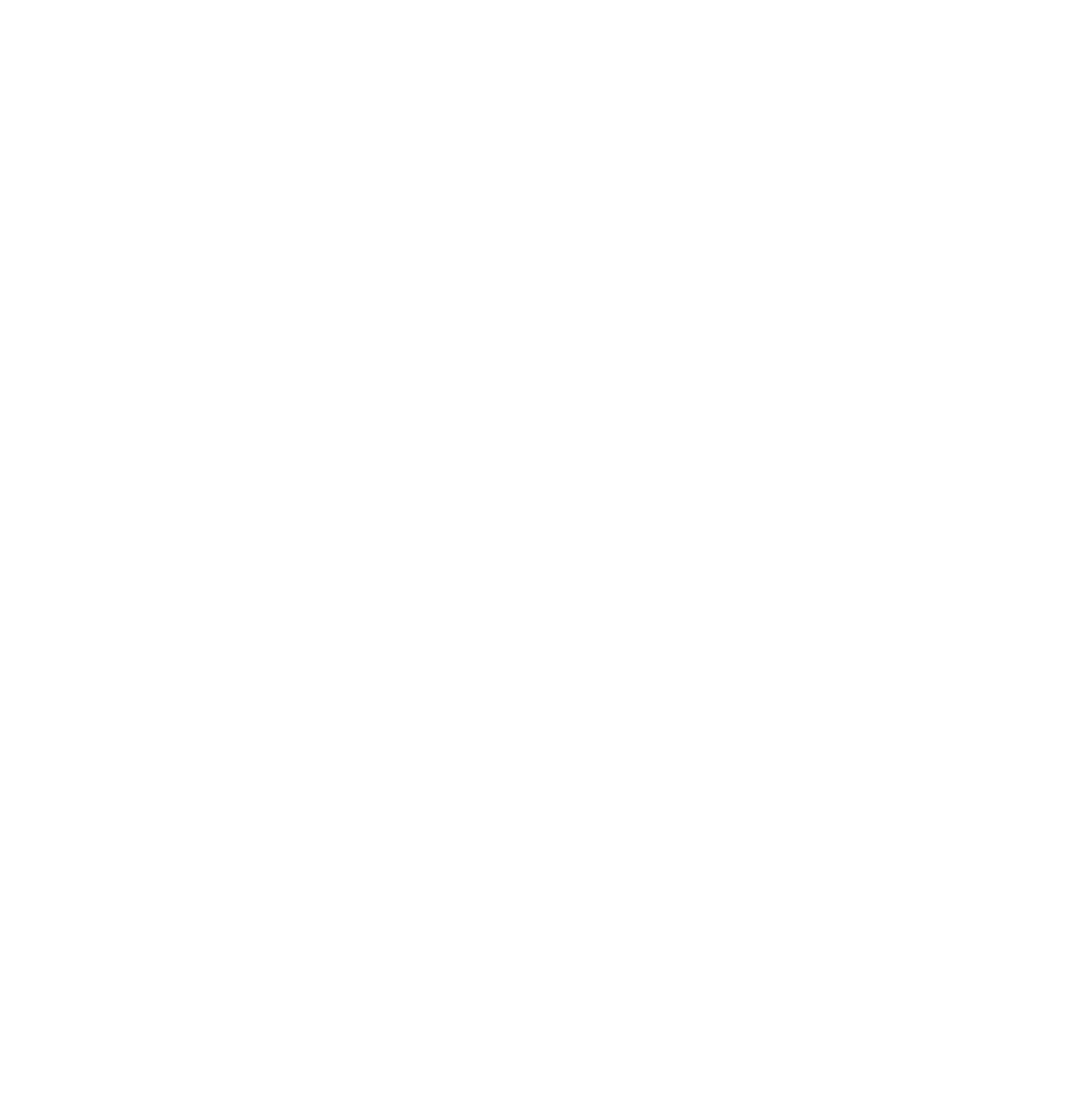
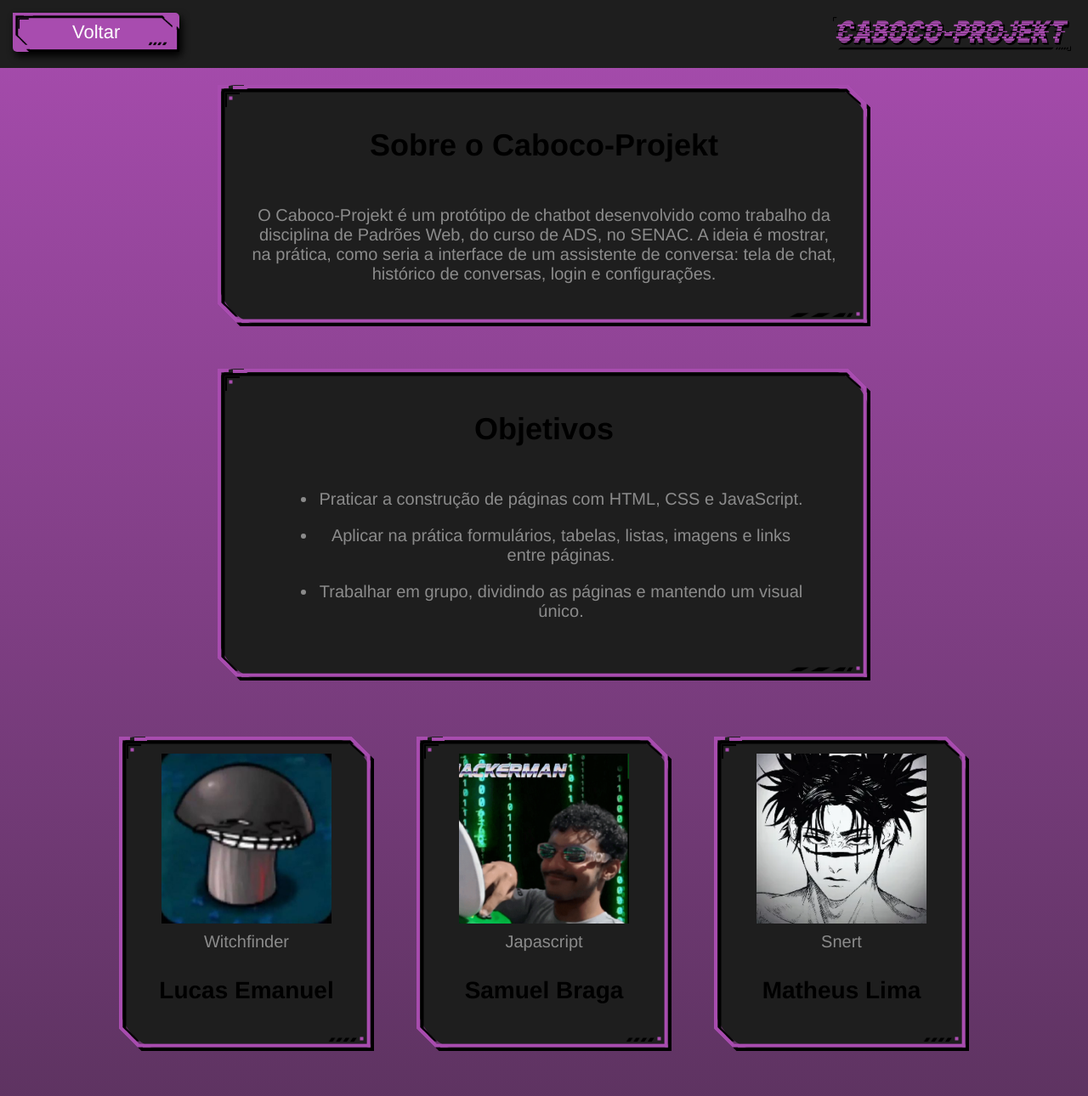
Before and after one commit to w1tchfinder/Caboco-Projekt, a plain HTML site: page Caboco/about.html in a window 1280 px wide. Shown: the top 1290 px of the page at 85% size. Before the commit the page ends 800 px from the top, so only its background shows below. Drawn offline with Linux system fonts and the light colour scheme.

Commit message:
Terminei a minha parte

```diff
--- a/Caboco/about.html
+++ b/Caboco/about.html
@@ -0,0 +1,84 @@
+<!DOCTYPE html>
+<html lang="en">
+<head>
+    <meta charset="UTF-8">
+    <meta name="viewport" content="width=device-width, initial-scale=1.0">
+    <title>Caboco-Projekt | Sobre</title>
+    <link rel="stylesheet" href="../style/style.css">
+    <link rel="icon" type="image/png" href="../img/logo-icone.png">
+</head>
+<body>
+    <div class="gradient about-page">
+        <nav class="about-nav">
+            <a class="buttom" href="index.html" style="margin: 15px 15px;">Voltar</a>
+            <img class="about-nav-logo" src="../img/caboco-projekt-cyber.png" alt="Logo" width="280" height="40">
+        </nav>
+        <main class="about-main">
+            <article class="about-article">
+                <h1>Sobre o Caboco-Projekt</h1>
+                <p>O Caboco-Projekt é um protótipo de chatbot desenvolvido como trabalho da disciplina de Padrões Web, do curso de ADS, no SENAC. A ideia é mostrar, na prática, como seria a interface de um assistente de conversa: tela de chat, histórico de conversas, login e configurações.</p>
+            </article>
+            <article class="about-article" style="margin-top: 50px;">
+                <h1>Objetivos</h1>
+                <ul>
+                    <li>Praticar a construção de páginas com HTML, CSS e JavaScript.</li>
+                    <li>Aplicar na prática formulários, tabelas, listas, imagens e links entre páginas.</li>
+                    <li>Trabalhar em grupo, dividindo as páginas e mantendo um visual único.</li>
+                </ul>
+            </article>
+            <section>
+                <ul class="index-card-group">
+                    <li class="about-card">
+                        <img class="about-card-img" src="../img/about_cards/lucas.png" alt="Lucas Emanuel" width="200px" height="200px">
+                        <p>Witchfinder</p>
+                        <h2>Lucas Emanuel</h2>
+                    </li>
+                    <li class="about-card">
+                        <img class="about-card-img" src="../img/about_cards/samuel.png" alt="Samuel Braga" width="200px" height="200px">
+                        <p>Japascript</p>
+                        <h2>Samuel Braga</h2>
+                    </li>
+                    <li class="about-card">
+                        <img class="about-card-img" src="../img/about_cards/matheus.png" alt="Matheus Lima" width="200px" height="200px">
+                        <p>Snert</p>
+                        <h2>Matheus Lima</h2>
+                    </li>
+                </ul>
+            </section>
+            <section class="about-table-section">
+                <table class="about-table">
+                    <caption>Equipe do Caboco-Projekt</caption>
+                    <tr>
+                        <th>Nome</th>
+                        <th>Função</th>
+                    </tr>
+                    <tr>
+                        <td>Lucas Emanuel</td>
+                        <td>Index/About</td>
+                    </tr>
+                    <tr>
+                        <td>Samuel Braga</td>
+                        <td>Login/Configurações</td>
+                    </tr>
+                    <tr>
+                        <td>Matheus Lima</td>
+                        <td>Chat/Histórico</td>
+                    </tr>
+                </table>
+            </section>
+            <section class="explain" style="margin-top: 50px;">
+                <h1>Como funciona?</h1>
+                <ol>
+                    <li>Entre na sua conta clicando no ícone do gato ou use o chat como visitante.</li>
+                    <li>Abra a página <a href="chat.html">Chat</a> e escreva sua mensagem</li>
+                    <li>Veja a resposta do bot e continue a conversa.</li>
+                    <li>Volte depois em <a href="history.html">Histórico</a> para reabrir o que já foi conversado.</li>
+                </ol>
+            </section>
+        </main>
+        <footer class="index-footer">
+                <p>&copy; 2026 Caboco-Projekt. Todos os direitos reservados.</p>
+        </footer>
+    </div>
+</body>
+</html>
--- a/style/style.css
+++ b/style/style.css
@@ -74,6 +74,8 @@ body {
     font-size: 20px;
     transition: background-color 0.3s ease;
     text-shadow: 0px 0px 5px #a84caf;
+    border-image: url("../img/borda-card-cyber.png") 64 / 32px stretch;
+    border-radius: 20px 60px;
 }
 .item a{
     display: block;
@@ -97,6 +99,7 @@ body {
     box-shadow: 3px 5px 10px #000000;
     text-decoration: none;
     transition: background-color 0.3s ease, transform 0.3s ease;
+    border-image: url("../img/borda-card-cyber.png") 64 / 32px stretch;
 }
 .buttom:hover {
     background-color: #ae31b9;
@@ -164,8 +167,7 @@ body {
 }
 .explain ol{
     font-size: 20px;
-    text-align: justify;
-    margin: 5% 20% 0 20%;
+    margin: 5% 10% 0 10%;
 }
 .explain li{
     margin: 20px 0 20px 0;
@@ -178,7 +180,121 @@ body {
 .explain a:hover{
     color: #ba0bca;
 }
-/* Login Page Styles */
+.index-footer {
+    background-color: #1e1e1e;
+    color: #a84caf;
+    text-align: center;
+    padding: 20px 0;
+    bottom: 0;
+    width: 100%;
+    margin-top: 50px;
+}
+/* -----------------------------------------------------About Page Styles------------------------------------------------------ */
+.about-nav{
+    display: flex;
+    position: fixed;
+    flex-direction: row;
+    align-items: flex-start;
+    padding: 0;
+    background-color: #1e1e1e;
+    overflow: hidden;
+    transition: width 0.4s ease;
+    width: 100%;
+    height: 80px;
+}
+.about-nav-logo {
+    margin-left: auto;
+    padding: 20px 20px 0 0;
+}
+.about-main{
+    padding: 100px 0 50px 0;
+}
+.about-article{
+    margin: 0 20% 0 20%;
+    padding: 50px 0 50px 0;
+    background-color: #1e1e1e;
+    border-radius: 20px 60px;
+    text-align: center;
+    border-image: url("../img/borda-card-cyber.png") 64 / 32px stretch;
+}
+.about-article h1{
+    font-size: 36px;
+    margin: 0 0 50px 0;
+}
+.about-article p{
+    font-size: 20px;
+    margin: 0 40px 0 40px;
+    color: #ffffff7c;
+}
+.about-article ul{
+    text-align: center ;
+    margin: 0 10% 0 10%;
+    gap: 20px;
+}
+.about-article li{
+    font-size: 20px;
+    margin: 20px 0 20px 0;
+    color: #ffffff7c;
+    gap: 20px;
+}
+.about-card{
+    width: 300px;
+    height: 300px;
+    padding: 20px 0 50px 0;
+    background-color: #1e1e1e;
+    border-radius: 20px 60px;
+    list-style-type: none;
+    text-align: justify;
+    border-image: url("../img/borda-card-cyber.png") 64 / 32px stretch;
+}
+.about-card h2{
+    font-size: 28px;
+    margin: 30px 0 0 0;
+    color: #000000;
+    text-align: center;
+}
+.about-card-img{
+    display: flex;
+    margin: 0 0 0 50px;
+}
+.about-card p{
+    font-size: 20px;
+    margin: 10px 0 0 0;
+    text-align: center;
+    color: #ffffff7c;
+}
+.about-table-section{
+    margin: 0 20% 0 20%;
+    padding: 50px 0 50px 0;
+    background-color: #1e1e1e;
+    border-radius: 20px 60px;
+    text-align: center;
+    border-image: url("../img/borda-card-cyber.png") 64 / 32px stretch;
+}
+.about-table{
+    width: 95%;
+    margin: 0 auto;
+    border-collapse: collapse;
+}
+.about-table caption{
+    font-size: 36px;
+    padding: 0 0 50px;
+    text-transform: uppercase;
+    color: #000000;
+}
+.about-table th{
+    color: #a84caf;
+    font-size: 26px;
+}
+.about-table td{
+    color: #ffffff7c;
+    font-size: 20px;
+}
+.about-table th, .about-table td{
+    padding: 10px;
+    border: 4px solid #000000;
+}
+/* -----------------------------------------------------Login Page Styles------------------------------------------------------ */
 .loginbody {
     max-width: 100%;
     height: 100vh;
```
Also changed, not shown: Caboco/index.html (+4 -1 lines), img/about_cards/Lucas.png (added), img/about_cards/Matheus.png (added), img/about_cards/Samuel.png (added).
